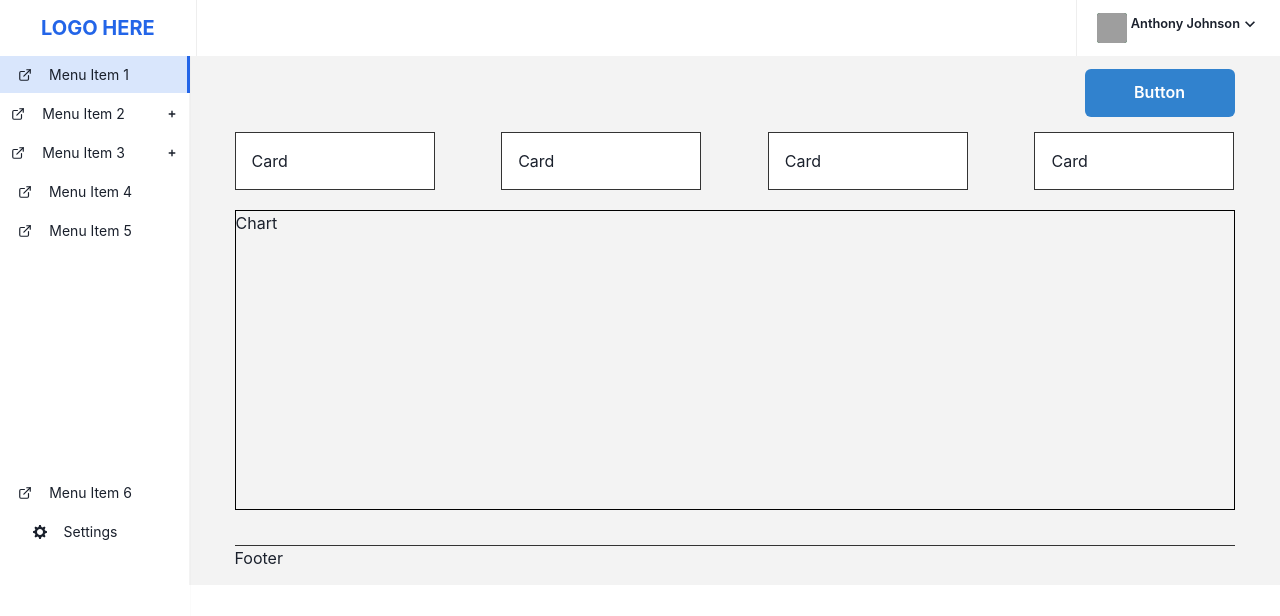
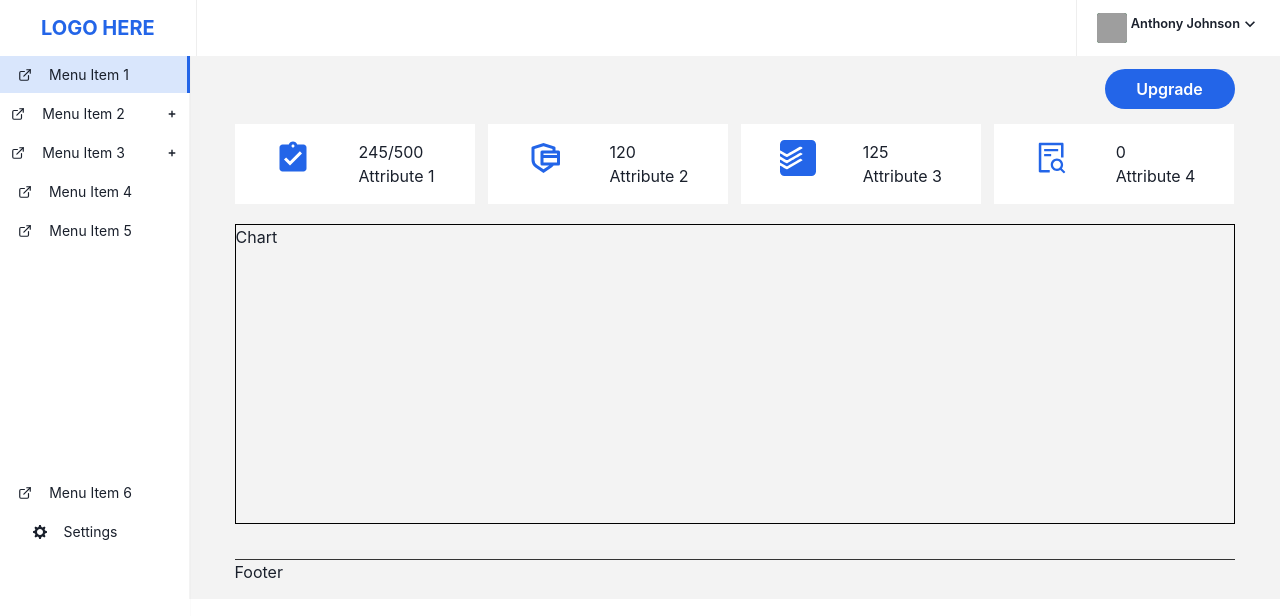
Before and after one commit to smilydawra/reactProjects, a React (Create React App) app in the folder dashboard-app/: page / in a window 1280 px wide. Shown: the top 616 px of the page. Built offline with nearby package versions, Linux system fonts and the light colour scheme; no server answers; grey boxes are pictures that could not be loaded.

Commit message:
created attribute cards to display js data

```diff
--- a/dashboard-app/package.json
+++ b/dashboard-app/package.json
@@ -13,6 +13,7 @@
     "framer-motion": "^3.5.2",
     "react": "^17.0.1",
     "react-dom": "^17.0.1",
+    "react-icons": "^4.2.0",
     "react-router-dom": "^5.2.0",
     "react-scripts": "4.0.2",
     "web-vitals": "^1.1.0"
--- a/dashboard-app/src/components/Attribute.jsx
+++ /dev/null
@@ -1,12 +0,0 @@
-import { Box } from '@chakra-ui/react'
-import React from 'react'
-
-const Attribute = () => {
-    return (
-        <Box p={4} w="200px" style={{ border: "1px solid #333" }} bgColor="#fff">
-            Card
-        </Box>
-    )
-}
-
-export default Attribute
--- /dev/null
+++ b/dashboard-app/src/components/AttributeCard.jsx
@@ -0,0 +1,18 @@
+import { Box, Flex } from '@chakra-ui/react'
+import React from 'react'
+
+const AttributeCard = ({ icon, count, attribute }) => {
+    return (
+        <Box p={4} w="240px" bgColor="#fff">
+            <Flex justifyContent="space-around" >
+                <Box fontSize="4xl" color="#2365e8">{icon}</Box>
+                <Box>
+                    <Box>{count}</Box>
+                    <Box>{attribute}</Box>
+                </Box>
+            </Flex>
+        </Box>
+    )
+}
+
+export default AttributeCard
--- a/dashboard-app/src/components/Dashboard.jsx
+++ b/dashboard-app/src/components/Dashboard.jsx
@@ -1,9 +1,18 @@
 import { Box, Button, Flex } from '@chakra-ui/react'
-import React from 'react'
-import Attribute from './Attribute'
+import React, { useEffect, useState } from 'react'
+import AttributeCard from './AttributeCard'
 import Graph from './Graph'
+import attributes from '../db'
 
 const Dashboard = () => {
+    const [attributeData, setAttributeData] = useState([]);
+    useEffect(async () => {
+        const result = await fetch('db.js').then(res => res.json()).then((data) => {
+            setAttributeData(data.attributes);
+        })
+        return result;
+    }, [])
+
     return (
         <Box>
             <Box display="flex"
@@ -11,16 +20,21 @@ const Dashboard = () => {
                 justifyContent="flex-end"
             >
                 <Button size="md"
-                    height="48px"
-                    width="150px"
+                    lineHeight="10px"
+                    width="130px"
                     variant="solid"
-                    colorScheme="blue" m="15px 0">Button</Button>
+                    borderRadius="30px"
+                    bgColor="#2365e8"
+                    color="#fff" m="15px 0">Upgrade</Button>
             </Box>
             <Flex justifyContent="space-between" flexDirection="row">
-                <Attribute />
-                <Attribute />
-                <Attribute />
-                <Attribute />
+                {attributes.map((item) => {
+                    return (
+                        <Box key={item.id}>
+                            <AttributeCard icon={<item.icon />} count={item.count} attribute={item.name} />
+                        </Box>
+                    )
+                })}
             </Flex>
             <Graph />
         </Box>
--- /dev/null
+++ b/dashboard-app/src/db.js
@@ -0,0 +1,32 @@
+import { MdAssignmentTurnedIn } from 'react-icons/md'
+import { RiSecurePaymentLine } from 'react-icons/ri'
+import { SiTodoist } from 'react-icons/si'
+import { AiOutlineFileSearch } from 'react-icons/ai'
+const attributes = [
+    {
+        id: 1,
+        name: "Attribute 1",
+        count: "245/500",
+        icon: MdAssignmentTurnedIn
+    },
+    {
+        id: 2,
+        name: "Attribute 2",
+        count: "120",
+        icon: RiSecurePaymentLine
+    },
+    {
+        id: 3,
+        name: "Attribute 3",
+        count: "125",
+        icon: SiTodoist
+    },
+    {
+        id: 4,
+        name: "Attribute 4",
+        count: "0",
+        icon: AiOutlineFileSearch
+    }
+];
+
+export default attributes
--- a/dashboard-app/src/index.css
+++ b/dashboard-app/src/index.css
@@ -7,3 +7,14 @@ body {
     background-color: #d9e6fc;
     border-right: 3px solid #2365e8;
 }
+
+.circle{
+    border-radius:50%;
+    background:rgba(217, 230, 252,0.3);
+    color:white;
+    width:100px;
+    height:100px;
+    text-align:center;
+    z-index: 1000;
+    line-height:100px;
+  }
```
Also changed, not shown: 1 other file (tests, documents, lock files or other folders).
